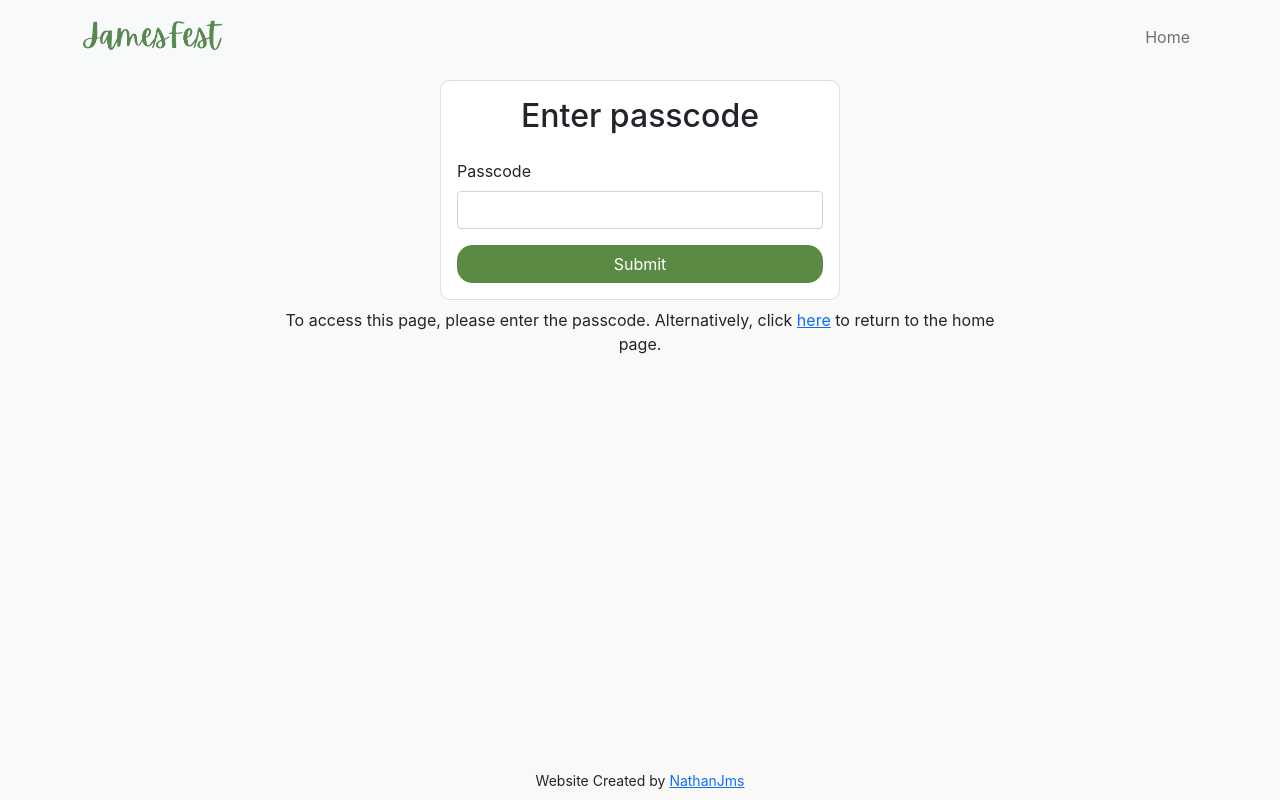
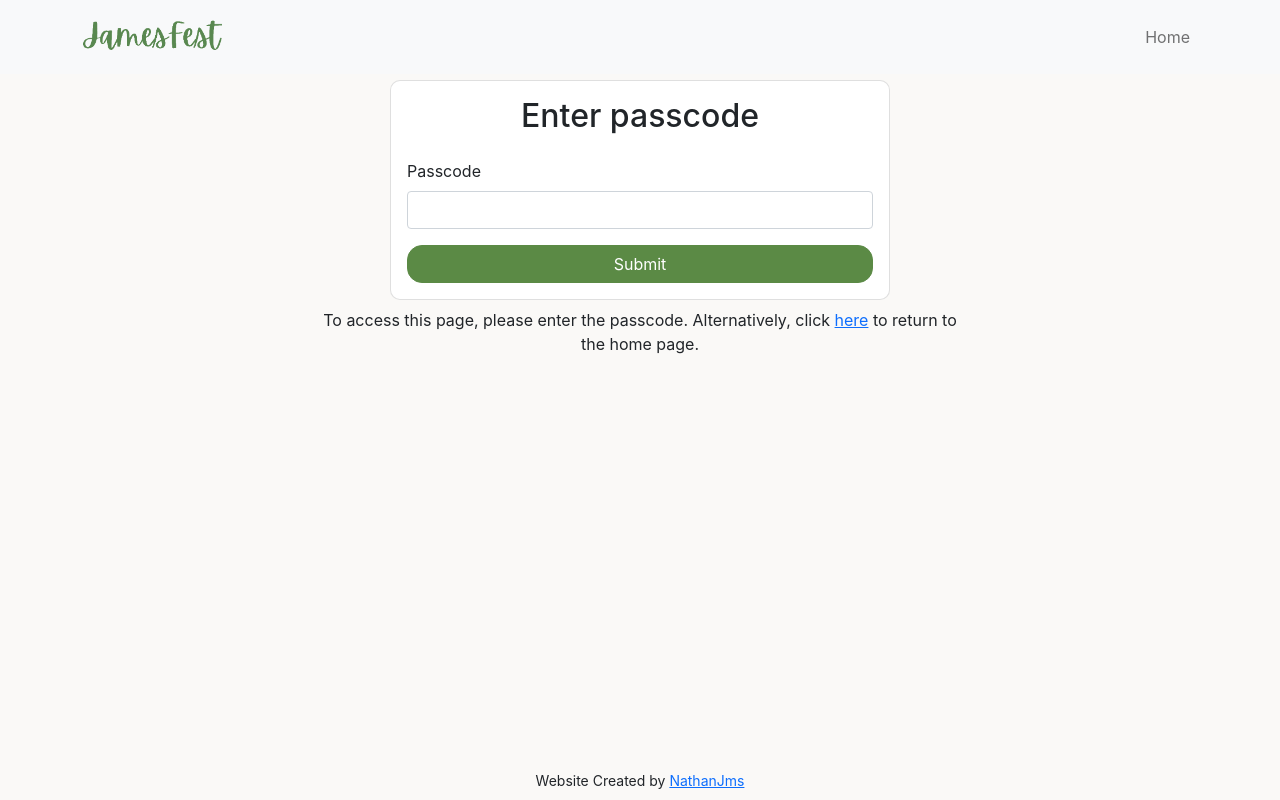
Before and after one commit to Nathanjms/jamesfest2022, a Next.js app: page /login in a window 1280 px wide. Built offline with nearby package versions, Linux system fonts and the light colour scheme.

Commit message:
Login styling

```diff
--- a/pages/login.js
+++ b/pages/login.js
@@ -37,7 +37,7 @@ const SignInPage = () => {
     <DefaultLayout homeLinkOnly={true}>
       <div className="section container">
         <div className="row">
-          <div className="col-md-8 col-12 m-auto">
+          <div className="col-lg-7 col-md-8 col-12 m-auto">
             <div className="card logInCard">
               <div className="card-body">
                 {error && <div className="alert alert-danger">{error}</div>}
@@ -67,7 +67,7 @@ const SignInPage = () => {
           </div>
         </div>
         <div className="row pt-2">
-          <div className="col-md-8 col-12 m-auto text-center">
+          <div className="col-lg-7 col-md-8 col-12 m-auto text-center">
             <p>
               To access this page, please enter the passcode. Alternatively,
               click <Link href="/">here</Link> to return to the home page.
--- a/styles/globals.css
+++ b/styles/globals.css
@@ -88,7 +88,7 @@ main {
 }
 
 .logInCard {
-  max-width: 400px;
+  max-width: 500px;
   margin: auto;
   border-radius: 10px;
 }
```
